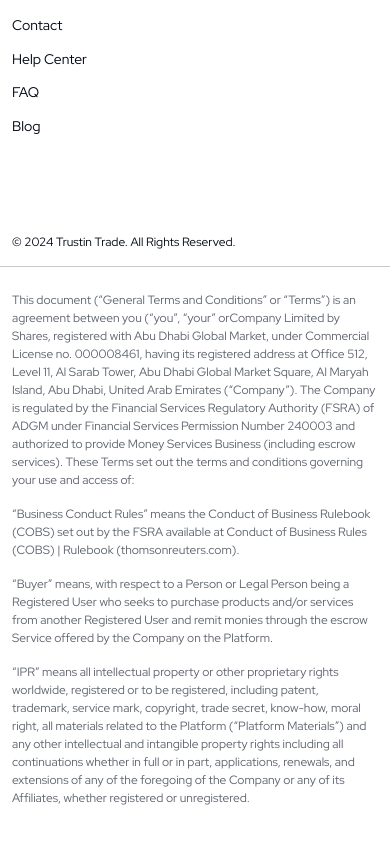
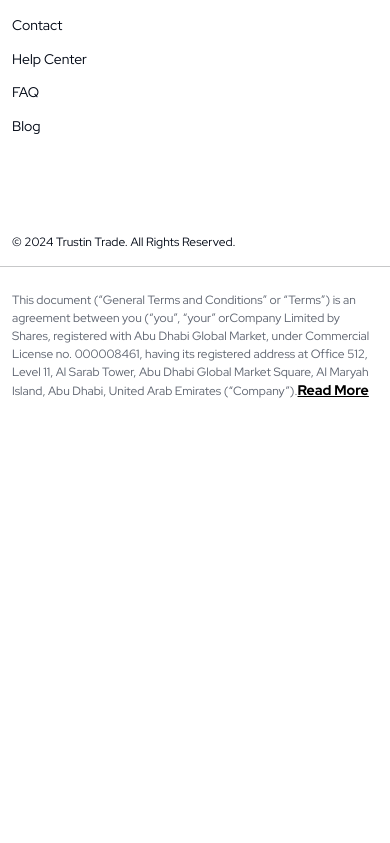
Before and after one commit to guravana22/trustin_web, a React (Create React App) app in the folder frontend/: page / in a window 390 px wide. Shown: the part 8271-9114 px from the top of the page. After the commit the page ends 8737 px from the top, so only its background shows below. Built offline with nearby package versions, Linux system fonts and the light colour scheme.

Commit message:
#1 added the readmore text logic

```diff
--- a/frontend/src/assets/css/custom.css
+++ b/frontend/src/assets/css/custom.css
@@ -1474,3 +1474,11 @@
   object-fit: contain;
   height: auto;
 }
+.readmore_text {
+  font-size: 14px;
+  font-weight: 800;
+  text-transform: capitalize;
+  text-decoration: underline;
+  cursor: pointer;
+  color: #000;
+}
--- a/frontend/src/assets/css/response.css
+++ b/frontend/src/assets/css/response.css
@@ -134,6 +134,11 @@
   .owl-carousel .owl-item .client_img {
     display: block;
     width: 120% !important;
+  }
+}
+@media (max-width: 768px) {
+  .copyright_paragraph {
+    overflow: hidden;
   }
 }
 @media (min-width: 768px) and (max-width: 991px) {
--- a/frontend/src/components/Footer.jsx
+++ b/frontend/src/components/Footer.jsx
@@ -1,4 +1,4 @@
-import React from "react";
+import React, { useState, useEffect } from "react";
 import { NavLink } from "react-router-dom";
 import logo from "../assets/images/logo.svg";
 import facebookIcon from "../assets/images/facebook.svg";
@@ -44,6 +44,27 @@
 ];
 
 const Footer = () => {
+  const [showMore, setShowMore] = useState(false);
+  const [isMobile, setIsMobile] = useState(window.innerWidth < 768);
+
+  useEffect(() => {
+    const handleResize = () => {
+      setIsMobile(window.innerWidth < 768);
+      if (window.innerWidth >= 768) {
+        setShowMore(true);
+      }
+    };
+
+    window.addEventListener("resize", handleResize);
+    return () => {
+      window.removeEventListener("resize", handleResize);
+    };
+  }, []);
+
+  const toggleShowMore = () => {
+    setShowMore(!showMore);
+  };
+
   return (
     <React.Fragment>
       <div className="footer_section" style={{ position: "relative" }}>
@@ -107,34 +128,53 @@
                 Commercial License no. 000008461, having its registered address
                 at Office 512, Level 11, Al Sarab Tower, Abu Dhabi Global Market
                 Square, Al Maryah Island, Abu Dhabi, United Arab Emirates
-                (“Company”). The Company is regulated by the Financial Services
+                (“Company”).
+                {isMobile && !showMore && (
+                  <span className="readmore_text" onClick={toggleShowMore}>
+                    Read More
+                  </span>
+                )}
+              </p>
+              {(!isMobile || showMore) && (
+                <>
+                  <p className="copyright_paragraph">
+                    The Company is regulated by the Financial Services
                     Regulatory Authority (FSRA) of ADGM under Financial Services
                     Permission Number 240003 and authorized to provide Money
-                Services Business (including escrow services). These Terms set
-                out the terms and conditions governing your use and access of:
+                    Services Business (including escrow services). These Terms
+                    set out the terms and conditions governing your use and
+                    access of:
                   </p>
                   <p className="copyright_paragraph">
-                “Business Conduct Rules” means the Conduct of Business Rulebook
-                (COBS) set out by the FSRA available at Conduct of Business
-                Rules (COBS) | Rulebook (thomsonreuters.com).
+                    “Business Conduct Rules” means the Conduct of Business
+                    Rulebook (COBS) set out by the FSRA available at Conduct of
+                    Business Rules (COBS) | Rulebook (thomsonreuters.com).
                   </p>
                   <p className="copyright_paragraph">
-                “Buyer” means, with respect to a Person or Legal Person being a
-                Registered User who seeks to purchase products and/or services
-                from another Registered User and remit monies through the escrow
-                Service offered by the Company on the Platform.
+                    “Buyer” means, with respect to a Person or Legal Person
+                    being a Registered User who seeks to purchase products
+                    and/or services from another Registered User and remit
+                    monies through the escrow Service offered by the Company on
+                    the Platform.
                   </p>
                   <p className="copyright_paragraph">
                     “IPR” means all intellectual property or other proprietary
                     rights worldwide, registered or to be registered, including
                     patent, trademark, service mark, copyright, trade secret,
                     know-how, moral right, all materials related to the Platform
-                (“Platform Materials”) and any other intellectual and intangible
-                property rights including all continuations whether in full or
-                in part, applications, renewals, and extensions of any of the
-                foregoing of the Company or any of its Affiliates, whether
-                registered or unregistered.
+                    (“Platform Materials”) and any other intellectual and
+                    intangible property rights including all continuations
+                    whether in full or in part, applications, renewals, and
+                    extensions of any of the foregoing of the Company or any of
+                    its Affiliates, whether registered or unregistered.
+                    {isMobile && (
+                      <span className="readmore_text" onClick={toggleShowMore}>
+                        Show less
+                      </span>
+                    )}
                   </p>
+                </>
+              )}
             </div>
           </div>
         </div>
```
Lines whose indentation alone changed are shown as unchanged.
